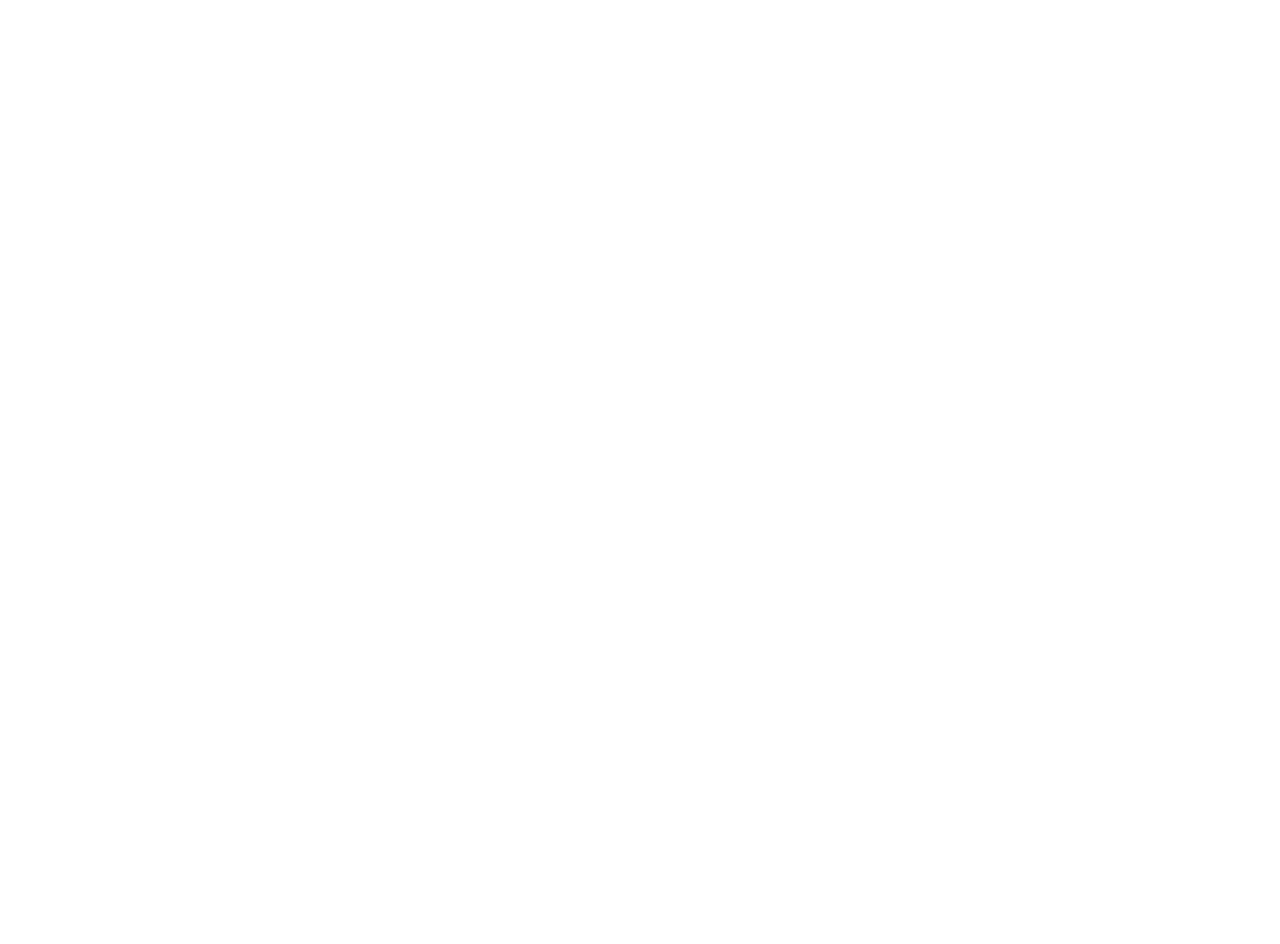
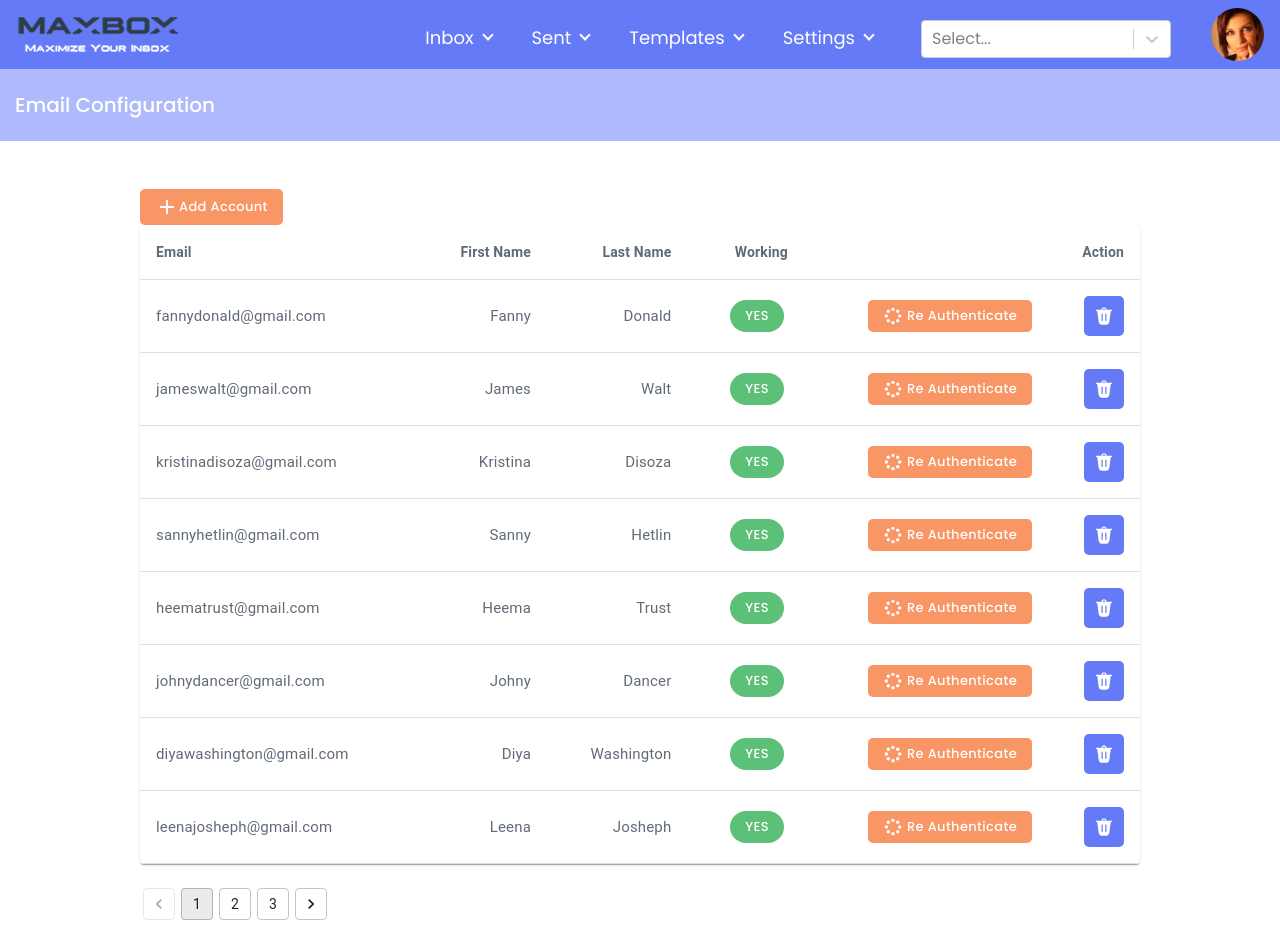
Before and after one commit to rakesh4gvm/ReactJsMaxbox, a React (Create React App) app: page /EmailConfiguration in a window 1280 px wide. Before the commit the page ends 800 px from the top, so only its background shows below. Built offline with nearby package versions, Linux system fonts and the light colour scheme.

Commit message:
add email confirmation page
add email confirmation page

```diff
--- a/public/css/style.css
+++ b/public/css/style.css
@@ -80,9 +80,9 @@
     transform: rotate(45deg);
     margin-left: 10px;
 }
-.bodymain{
+.bodymain {
     padding: 0 15px;
-    margin-top: 70px;
+    margin-top: 69px;
 }
 .textbox-dek input{
     background: #FFFFFF;
@@ -664,8 +664,8 @@
 .col.fixwidright{
     max-width: calc(100% - 70px);
 }
-.bodsetting{
-    background: #ccc;
+.bodsetting {
+    background: #8193f9a3;
     color: #fff;
 }
 .imgupload {
@@ -679,6 +679,119 @@
     margin-bottom: -103px;
     margin-top: 30px;
 }
+.input-box {
+    margin-top: 15px;
+    margin-bottom: 15px;
+}
+.input-box input {
+    border: 1px solid #E5E5E5;
+    border-radius: 15px;
+    width: 100%;
+    padding: 0 15px;
+    font-weight: 400;
+    font-size: 15px;
+    line-height: 50px;
+    color: #616B77;
+}
+.sm-container{
+    max-width: 1000px;
+    margin: 0 auto;
+}
+.btnprofile{
+    margin: 0 auto;
+    display: table;
+}
+.btn.btn-orang{
+    background: #F89665;
+    color: #fff;
+}
+.btn.btn-orang:hover{
+    background: #DC6529;
+    color: #fff;
+}
+.btn.btn-orang.btn:focus {
+    outline: 0;
+    box-shadow: 0 0 0 0.2rem #f8966540;
+}
+.btnprofile .css-1or64il-MuiButtonGroup-root .MuiButtonGroup-grouped {
+    min-width: 130px;
+}
+.Select-box > div > div {
+    margin: 15px auto;
+    min-height: 50px;
+    border-radius: 15px;
+    border-color: #E5E5E5;
+}
+.Select-box > div > div > div + div .css-1okebmr-indicatorSeparator{
+    display: none;
+}
+.tablename, td, th {
+    font-family: 'Poppins';
+}
+.tablename thead tr th{
+    font-weight: 700;
+    line-height: 22px;
+    color: #616B77;
+}
+.tablename tbody tr td{
+    font-style: normal;
+    font-weight: 400;
+    font-size: 15px;
+    line-height: 22px;
+    color: #616B77;
+}
+button.btn-success{
+    background-color: #5CC078;
+}
+button.btn-success:hover{
+    background-color: #44a760;
+}
+button.btn-cancel{
+    background-color: #FF8B8B;
+}
+button.btn-cancel{
+    background-color: #e07070;
+}
+.table-btn button {
+    width: auto;
+    border-radius: 72px !important;
+    font-weight: 500;
+    font-size: 13px;
+    line-height: 20px;
+    color: #FFFFFF;
+    padding: 6px 15px;
+    margin: 0 4px;
+    font-family: 'Poppins';
+}
+Button.iconbtntable {
+    line-height: 40px;
+    background: #647AF7;
+    border-radius: 5px;
+    height: 40px;
+    width: 40px;
+    float: right;
+    padding: 0;
+    min-width: auto;
+}
+Button.iconbtntable:hover, Button.iconbtntable:focus {
+    background: #5267DB;
+}
+Button.btnauthenticate {
+    background: #F89665;
+    border-radius: 5px;
+    font-weight: 500;
+    font-size: 13px;
+    line-height: 20px;
+    color: #FFFFFF;
+    text-transform: capitalize;
+    font-family: 'Poppins';
+    padding: 6px 15px;
+}
+Button.btnauthenticate:hover{
+    background: #d47748;
+}
+
+
 
 @media screen and (max-width:990px){
     .mobile-nav {
--- a/src/App.js
+++ b/src/App.js
@@ -5,6 +5,7 @@
 import 'bootstrap/dist/css/bootstrap.min.css';
 import HomePage from '../src/_components/HomePage/HomePage';
 import ProfileSettingPage from '../src/_components/ProfileSettingPage/ProfileSettingPage';
+import EmailConfigurationPage from '../src/_components/EmailConfigurationPage/EmailConfigurationPage';
 
 function App() {
   return (
@@ -12,7 +13,8 @@
        <Router history={history}>
             <Switch>
                 <Route exact path="/" component={HomePage} />
-                <Route exact path="/profile" component={ProfileSettingPage} />
+                <Route exact path="/ProfileSetting" component={ProfileSettingPage} />
+                <Route exact path="/EmailConfiguration" component={EmailConfigurationPage} />
             </Switch>
         </Router>
     </div>
--- /dev/null
+++ b/src/_components/EmailConfigurationPage/EmailConfigurationPage.js
@@ -0,0 +1,124 @@
+import * as React from 'react';
+import { Col, Row } from 'react-bootstrap';
+import HeaderTop from '../Header/header';
+
+
+import Table from '@mui/material/Table';
+import TableBody from '@mui/material/TableBody';
+import TableCell from '@mui/material/TableCell';
+import TableContainer from '@mui/material/TableContainer';
+import TableHead from '@mui/material/TableHead';
+import TableRow from '@mui/material/TableRow';
+import Paper from '@mui/material/Paper';
+
+import Pagination from '@mui/material/Pagination';
+import Stack from '@mui/material/Stack';
+import Button from '@mui/material/Button';
+import ButtonGroup from '@mui/material/ButtonGroup';
+
+import AddIcon from '@material-ui/icons/Add';
+import DeleteIcon from '../../images/icons/icon_wh_delete.svg';
+import LoaderCircle from '../../images/icons/icon_loader_circle.svg';
+
+
+
+function createData(Email, FirstName, LastName) {
+  return { Email, FirstName, LastName };
+}
+
+const rows = [
+  createData('fannydonald@gmail.com', 'Fanny', 'Donald'),
+  createData('jameswalt@gmail.com', 'James', 'Walt'),
+  createData('kristinadisoza@gmail.com', 'Kristina', 'Disoza'),
+  createData('sannyhetlin@gmail.com', 'Sanny', 'Hetlin'),
+  createData('heematrust@gmail.com', 'Heema', 'Trust'),
+  createData('johnydancer@gmail.com', 'Johny', 'Dancer'),
+  createData('diyawashington@gmail.com', 'Diya', 'Washington'),
+  createData('leenajosheph@gmail.com', 'Leena', 'Josheph'),
+];
+
+
+export default function ProfileSettingPage({ children }) {
+
+
+return (
+    <>
+    <HeaderTop />
+
+    <div className='bodymain'>
+      <Row className='bodsetting'>
+        <Col className='py-4'>
+          <h5 className='my-0'>Email Configuration</h5>
+        </Col>
+      </Row>
+
+
+
+      <div className='sm-container mt-5'>
+          <Row>
+            <Col>
+                <Button className='btnauthenticate'>
+                  <AddIcon /> Add Account
+                </Button>
+            </Col>
+          </Row>
+          <Row>
+            <Col>
+                <TableContainer className='tablename' component={Paper}>
+                  <Table sx={{ minWidth: 750 }} aria-label="caption table">
+                    <TableHead>
+                      <TableRow>
+                        <TableCell>Email</TableCell>
+                        <TableCell align="right">First Name</TableCell>
+                        <TableCell align="right">Last Name</TableCell>
+                        <TableCell align="right">Working</TableCell>
+                        <TableCell align="right"></TableCell>
+                        <TableCell align="right">Action</TableCell>
+                      </TableRow>
+                    </TableHead>
+                    <TableBody>
+                      {rows.map((row) => (
+                        <TableRow key={row.name}>
+                          <TableCell scope="row">
+                            {row.Email}
+                          </TableCell>
+                          <TableCell align="right">{row.FirstName}</TableCell>
+                          <TableCell align="right">{row.LastName}</TableCell>
+                          <TableCell align="right">
+                            <ButtonGroup className='table-btn' variant="text" aria-label="text button group">
+                              <Button className='btn-success'>
+                               Yes
+                              </Button>
+                              {/* <Button className='btn-cancel'>
+                                No
+                              </Button> */}
+                            </ButtonGroup>
+                          </TableCell>
+                          <TableCell align="right">
+                            <Button className='btnauthenticate'>
+                              <img src={LoaderCircle} className="mr-1" /> Re Authenticate
+                            </Button>
+                          </TableCell>
+                          <TableCell align="right">
+                            <Button className='iconbtntable'>
+                              <img src={DeleteIcon} />
+                            </Button>
+                          </TableCell>
+                        </TableRow>
+                      ))}
+                    </TableBody>
+                  </Table>
+                </TableContainer>
+
+                <Stack className='my-4' spacing={2}>
+                  <Pagination count={3} variant="outlined" shape="rounded" />
+                </Stack>
+            </Col>
+          </Row>
+      </div>
+
+    </div>
+
+    </>
+    );
+}
--- a/src/_components/ProfileSettingPage/ProfileSettingPage.js
+++ b/src/_components/ProfileSettingPage/ProfileSettingPage.js
@@ -1,54 +1,11 @@
 import * as React from 'react';
 import { Col, Row } from 'react-bootstrap';
 import HeaderTop from '../Header/header';
-import Compose from '../ComposePage/ComposePage';
+import Select from 'react-select'
+import Button from '@mui/material/Button';
+import ButtonGroup from '@mui/material/ButtonGroup';
 
-import InboxList from '../InboxListPage/InboxListPage'
-import { styled, alpha } from '@mui/material/styles';
-import InputBase from '@mui/material/InputBase';
-import Button from '@mui/material/Button';
-import Paper from '@mui/material/Paper';
-import ButtonGroup from '@mui/material/ButtonGroup';
-import { TextareaAutosize } from '@mui/material';
-import KeyboardArrowDownIcon from '@material-ui/icons/KeyboardArrowDown';
-
-import Box from '@mui/material/Box';
-import Typography from '@mui/material/Typography';
-import Modal from '@mui/material/Modal';
-
-import Stack from '@mui/material/Stack';
-import TextField from '@mui/material/TextField';
-import { AdapterDateFns } from '@mui/x-date-pickers/AdapterDateFns';
-import { LocalizationProvider } from '@mui/x-date-pickers/LocalizationProvider';
-import { TimePicker } from '@mui/x-date-pickers/TimePicker';
-import { DateTimePicker } from '@mui/x-date-pickers/DateTimePicker';
-import { DesktopDatePicker } from '@mui/x-date-pickers/DesktopDatePicker';
-import { MobileDatePicker } from '@mui/x-date-pickers/MobileDatePicker';
-
-import inboxuser1 from '../../images/avatar/1.jpg';
-import inboxuser2 from '../../images/avatar/2.jpg';
-import inboxuser3 from '../../images/avatar/3.jpg';
-import inboxuser4 from '../../images/avatar/4.jpg';
-import inboximg1 from '../../images/inboximg1.jpg';
-import inboximg2 from '../../images/inboximg2.jpg';
-
-import iconleftright from '../../images/icon_left_right.svg';
-import iconstar from '../../images/icon_star.svg';
-import icontimer from '../../images/icon_timer.svg';
-import iconsarrow1 from '../../images/icons_arrow_1.svg';
-import iconsarrow2 from '../../images/icons_arrow_2.svg';
-import icondelete from '../../images/icon_delete.svg';
-import iconmenu from '../../images/icon_menu.svg';
-import replyall from '../../images/icons/reply_all.svg';
-import attachment from '../../images/icons/attachment.svg';
-import text_font from '../../images/icons/text_font.svg';
-import image_light from '../../images/icons/image_light.svg';
-import smiley_icons from '../../images/icons/smiley_icons.svg';
-import signature from '../../images/icons/signature.svg';
-import link_line from '../../images/icons/link_line.svg';
-import google_drive from '../../images/icons/google_drive.svg';
-import Emailinbox from '../../images/email_inbox_img.png';
-import Emailcall from '../../images/email_call_img.png';
+// import inboximg2 from '../../images/inboximg2.jpg';
 
 const style = {
   position: 'absolute',
@@ -61,6 +18,12 @@
   boxShadow: 24,
   p: 4,
 };
+
+const options = [
+  { value: 'v1', label: 'Country' },
+  { value: 'v2', label: 'Country 1' },
+  { value: 'v3', label: 'Country 2' }
+]
 
 
 export default function ProfileSettingPage({ children }) {
@@ -110,6 +73,66 @@
             </div>
         </Col>
       </Row>
+
+      <div className='sm-container mt-5'>
+      <Row>
+        <Col sm={4}>
+            <div className='input-box'>
+              <input type='text' placeholder='First Name' />
+            </div>
+        </Col>
+        <Col sm={4}>
+            <div className='input-box'>
+              <input type='text' placeholder='Last Name' />
+            </div>
+        </Col>
+        <Col sm={4}>
+            <div className='input-box'>
+              <input type='email' placeholder='Email' />
+            </div>
+        </Col>
+      </Row>
+      <Row>
+        <Col sm={4}>
+            <div className='input-box'>
+              <input type='text' placeholder='Phone No.' />
+            </div>
+        </Col>
+        <Col sm={4}>
+            <div className='input-box'>
+              <input type='text' placeholder='Zip code' />
+            </div>
+        </Col>
+        <Col sm={4}>
+            <div class="Select-box">
+                <Select options={options} />
+            </div>
+        </Col>
+      </Row>
+      <Row>
+        <Col sm={4}>
+            <div className='input-box'>
+              <input type='Password' placeholder='Password' />
+            </div>
+        </Col>
+        <Col sm={4}>
+            <div className='input-box'>
+              <input type='Password' placeholder='Confirm Password' />
+            </div>
+        </Col>
+        <Col>
+        </Col>
+      </Row>
+      </div>
+
+      <div className='btnprofile my-5'>
+        <ButtonGroup variant="text" aria-label="text button group">
+          <Button variant="contained btn btn-primary smallbtn"> Edit</Button>
+          <Button variant="contained btn btn-primary smallbtn mx-4"> Save</Button>
+          <Button variant="contained btn btn-orang smallbtn"> Cancel</Button>
+        </ButtonGroup>
+      </div>
+
     </div>
 
     </>
```
Also changed, not shown: src/images/icons/icon_loader_circle.svg (added), src/images/icons/icon_wh_delete.svg (added).
